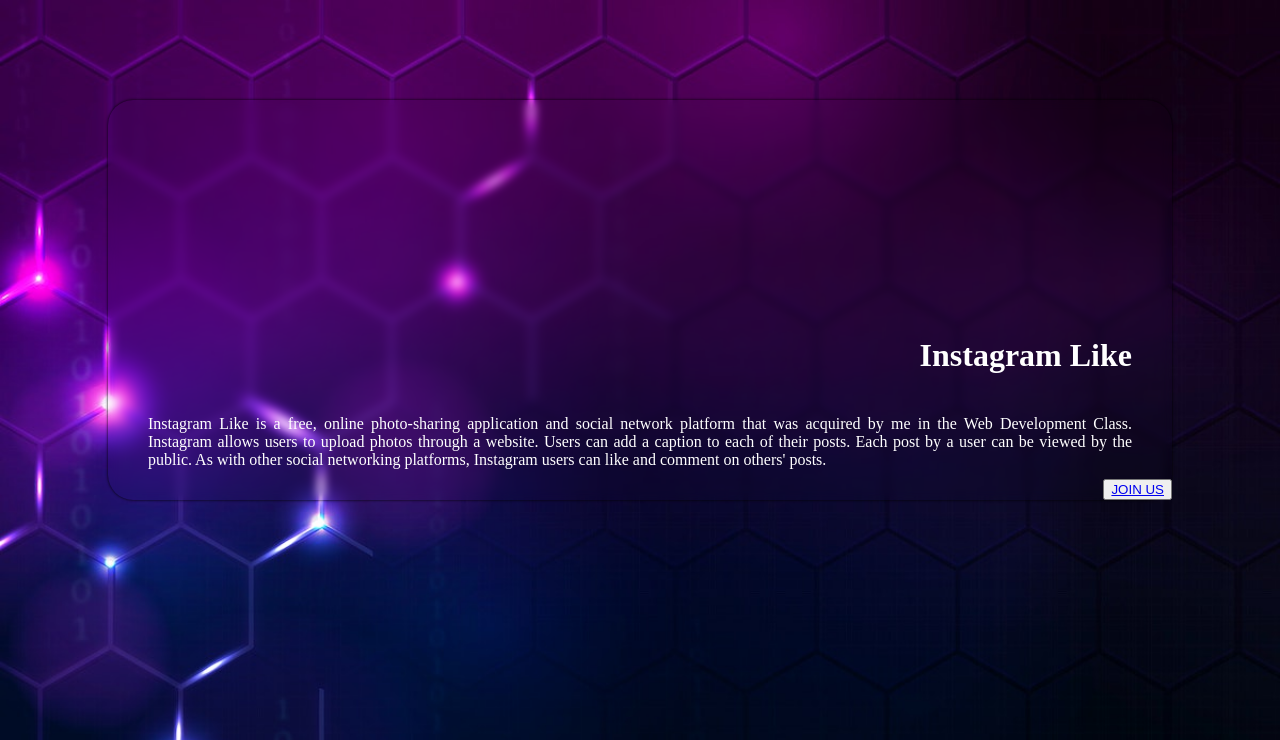
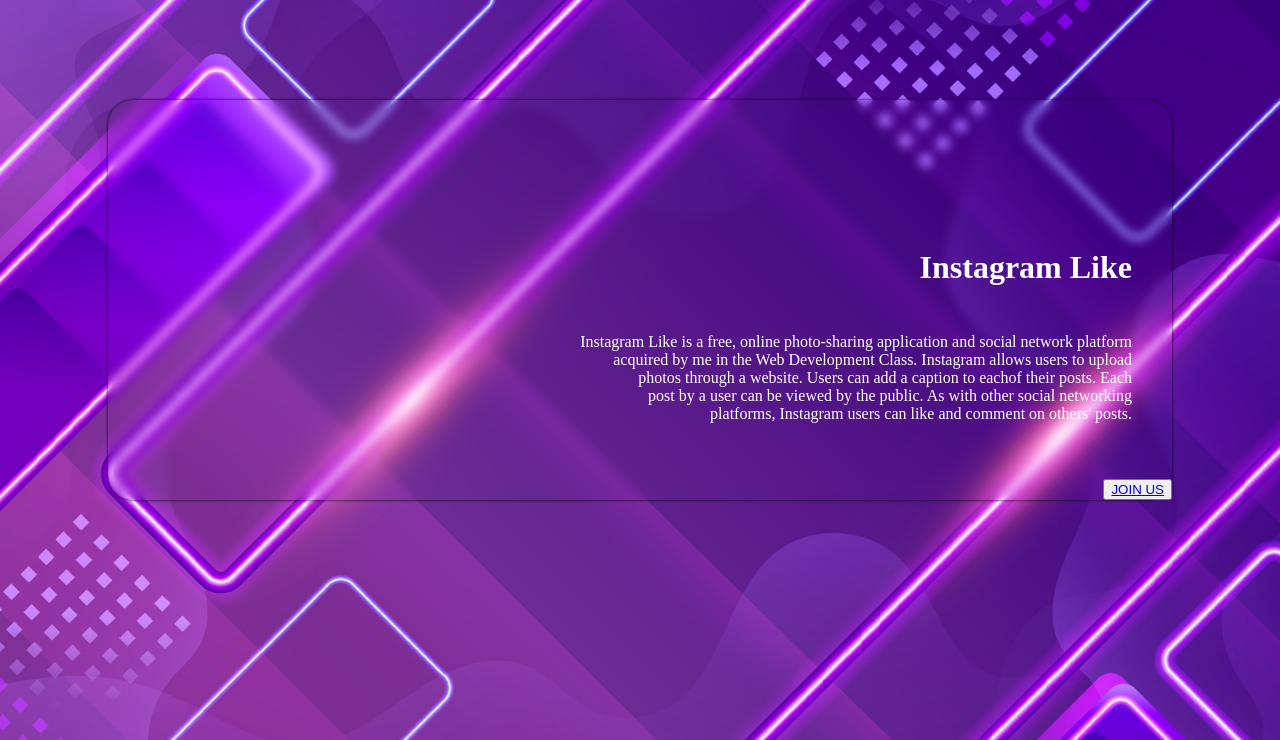
Before and after one commit to theresiatawk/CSC443_InstagramLike_Website, a PHP site: page / in a window 1280 px wide. Shown: the top 740 px of the page. Run offline with PHP 8.4, Linux system fonts and the light colour scheme.

Commit message:
Changing Backgtound image

```diff
--- a/Frontend/index.html
+++ b/Frontend/index.html
@@ -13,17 +13,13 @@
             <div class = "header">
                 <h1>Instagram Like</h1>
             </div>
-            <div>
-                <p class = "header description">
+            <div class = "description">
+                <p>
                     Instagram Like is a free, online photo-sharing application and social
-                    network platform that was acquired by me in the Web Development Class.
-                    Instagram allows users to upload photos through a website.
-                    Users can add a caption to each of their posts. Each post by a user can be viewed by the public.
-                    As with other social networking platforms, Instagram users can like and comment on others' posts.
-                    <!-- Instagram is not only a tool for individuals, but also for businesses. The photo-sharing app offers
-                    companies the opportunity to start a free business account to promote their brand and products.
-                    According to Instagram's website, more than 1 million advertisers worldwide use Instagram to share their stories and drive business results.
-                    Additionally, 60% of people say they discover new products through the app. -->
+                    network platform<br>acquired by me in the Web Development Class.
+                    Instagram allows users to upload <br>photos through a website.
+                    Users can add a caption to eachof their posts. Each <br>post by a user can be viewed by the public.
+                    As with other social networking <br>.platforms, Instagram users can like and comment on others' posts
                 </p>
             </div>
             <div>
--- a/Frontend/style.css
+++ b/Frontend/style.css
@@ -1,5 +1,6 @@
 .container{
-    background-image: url('assets/backgound_image.jpg');
+    /* background-image: url('assets/backgound_image.jpg'); */
+    background-image: url('assets/purple_background.jpg');
     background-repeat: no-repeat;
     background-attachment: fixed;
     background-size: cover;
@@ -24,5 +25,11 @@
 }
 .description{
     /* font-size: 20px; */
-    margin: 20px, 0, 20px, 100px;
+    color: white;
+    margin: 0px 40px 40px 40px;
+    direction: rtl;
+    text-align: justify;
 }
+.joinus{
+
+}
```
Also changed, not shown: Frontend/Assets/purple_background.jpg (added).
